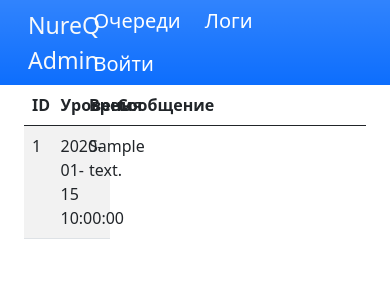
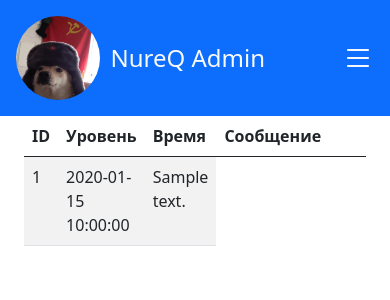
Before and after one commit to TiredOfThisAll/NureQ_bot, a Flask app: template src/web/templates/logs.html in a window 390 px wide. Shown: the top 300 px of the page. Run offline with Flask 2, Linux system fonts and the light colour scheme; the template is opened without the code that fills it: most values are stand-ins (such as "Sample title", 1, 10 or a date in 2020); parts of the project's set-up code (start-up, migrations or seed data) failed here and were passed over; some libraries are stand-ins or nearby versions.

Commit message:
header for mobile phones

```diff
--- a/src/web/static/index.js
+++ b/src/web/static/index.js
@@ -1,3 +1,12 @@
 const setSpinnerVisibility = isVisible => {
     document.getElementById("spinner").style.visibility = isVisible ? "visible" : "hidden";
 };
+
+const handleBurgerMenu = () => {
+    const nav = document.querySelector("header > nav");
+    if (nav.style.display === "") {
+        nav.style.display = "block";
+    } else {
+        nav.style.display = "";
+    }
+};
--- a/src/web/static/style.css
+++ b/src/web/static/style.css
@@ -103,6 +103,81 @@ nav > div > a {
     justify-content: center;
 }
 
-.logs-table {
-    table-layout: fixed;
+header {
+    display: grid;
+    background-color: #0d6efd;
+    margin: 0 -12px;
 }
+
+header > .logo > img {
+    width: 10vh;
+    height: 10vh;
+}
+
+header > a {
+    display: flex;
+    align-items: center;
+    column-gap: 10px;
+}
+
+@media (min-width: 576px) {
+    .logs-table {
+        table-layout: fixed;
+    }
+    header {
+        grid-template-areas: "logo nav";
+        grid-template-columns: auto 1fr;
+        column-gap: 40px;
+        padding: 0 2em;
+    }
+    header > i {
+        display: none;
+    }
+    header > a {
+        font-size: 1.75em;
+    }
+    header > nav {
+        display: flex;
+    }
+    header > nav a {
+        padding: 0 10px;
+        font-size: 1.5em;
+    }
+    header > nav > div {
+        display: flex;
+        align-items: center;
+    }
+    header > .logo > img {
+        padding: 0.25em;
+    }
+}
+
+@media (max-width: 576px) {
+    header {
+        padding: 1rem;
+        grid-template-areas:
+                "logo burger"
+                "nav nav";
+    }
+    header > nav {
+        display: none;
+        padding-top: 10px;
+        margin: 0 -1em -0.5em;
+    }
+    header > i {
+        grid-area: burger;
+        justify-self: end;
+        align-self: center;
+        color: white;
+        font-size: 2em;
+    }
+    header > nav a {
+        font-size: 1.25em;
+    }
+    header > a {
+        font-size: 1.5em;
+    }
+    header > nav > div {
+        padding: 0.5em 1em;
+    }
+}
--- a/src/web/templates/layout.html
+++ b/src/web/templates/layout.html
@@ -16,31 +16,32 @@
         <div id="spinner">
             <div class="spinner-border text-primary center-block"></div>
         </div>
-        <header class="row bg-primary bg-gradient text-light px-3">
-            <a class="link-light text-decoration-none col-3 row align-items-center py-2" href="{{ url_for('root') }}">
-                <img class="rounded-circle img-fluid col-3" src="{{ url_for('static', filename='logo.jpg') }}">
-                <div class="col-9 fs-3">NureQ Admin</div>
+        <header>
+            <a class="link-light text-decoration-none logo" style="grid-area: logo" href="{{ url_for('root') }}">
+                <img class="rounded-circle img-fluid" src="{{ url_for('static', filename='logo.jpg') }}">
+                <div>NureQ Admin</div>
             </a>
-            <nav class="col-9 align-items-stretch row">
-                <div class="d-flex col-auto align-items-center {{
+            <i class="bi bi-list" style="grid-area: burger" onclick="handleBurgerMenu()"></i>
+            <nav style="grid-area: nav">
+                <div class="{{
                     'current-page-link'
                     if request.path.startswith('/queues') or request.path == '/'
                     else ''
                 }}">
-                    <a class="text-decoration-none fs-5" href="{{ url_for('queues') }}">Очереди</a>
+                    <a class="text-decoration-none" href="{{ url_for('queues') }}">Очереди</a>
                 </div>
-                <div class="d-flex col-auto align-items-center {{
+                <div class="{{
                     request.path == url_for('logs') and 'current-page-link'
                 }}">
-                    <a class="text-decoration-none fs-5" href="{{ url_for('logs') }}">Логи</a>
+                    <a class="text-decoration-none" href="{{ url_for('logs') }}">Логи</a>
                 </div>
-                <div class="d-flex col-auto align-items-center {{
+                <div class="{{
                     request.path == url_for('login') and 'current-page-link'
                 }}">
                     {% if current_user.is_authenticated %}
-                        <a class="text-decoration-none fs-5" href="{{ url_for('logout') }}">Выйти</a>
+                        <a class="text-decoration-none" href="{{ url_for('logout') }}">Выйти</a>
                     {% else %}
-                        <a class="text-decoration-none fs-5" href="{{ url_for('login') }}">Войти</a>
+                        <a class="text-decoration-none" href="{{ url_for('login') }}">Войти</a>
                     {% endif %}
                 </div>
             </nav>
```
